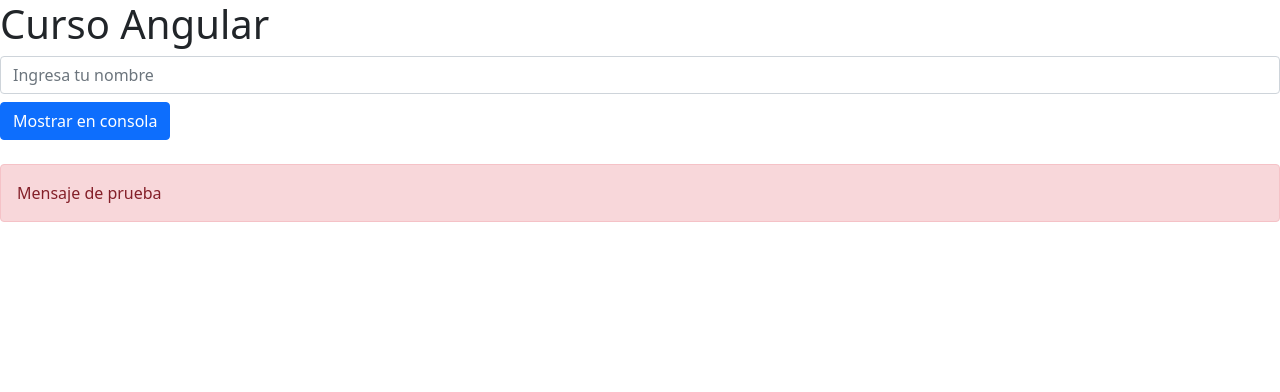
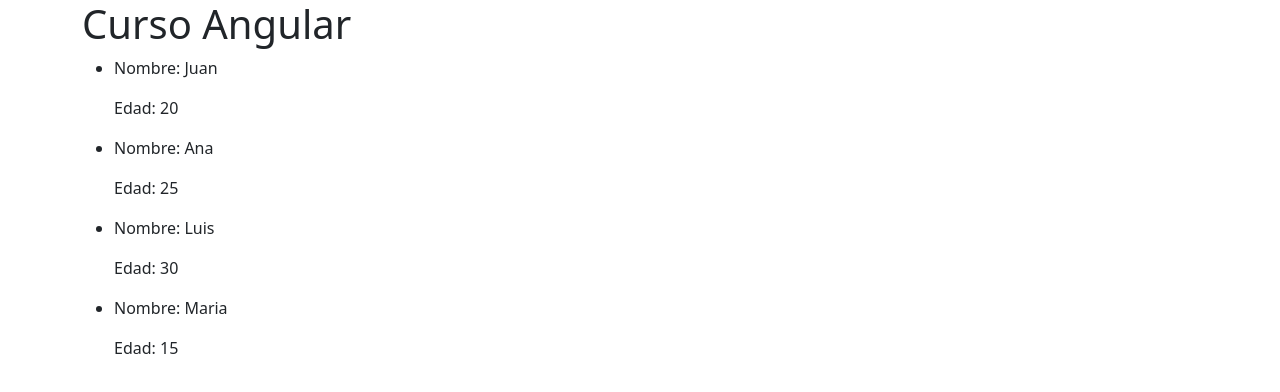
Before and after one commit to JuanSCaicedo/CursoAngular, an Angular app: page / in a window 1280 px wide. Shown: the top 392 px of the page. Built offline with nearby package versions, Linux system fonts and the light colour scheme.

Commit message:
usanso ngFor

```diff
--- a/src/app/app.component.html
+++ b/src/app/app.component.html
@@ -1,2 +1,4 @@
-<h1>{{title}}</h1>
-<app-formulario></app-formulario>
+<div class="container">
+    <h1>{{title}}</h1>
+    <app-bucles></app-bucles>
+</div>
--- a/src/app/app.module.ts
+++ b/src/app/app.module.ts
@@ -5,13 +5,15 @@
 import { ContadorComponent } from './contador/contador.component';
 import { BotonesComponent } from './botones/botones.component';
 import { FormularioComponent } from './formulario/formulario.component';
+import { BuclesComponent } from './bucles/bucles.component';
 
 @NgModule({
   declarations: [
     AppComponent,
     ContadorComponent,
     BotonesComponent,
-    FormularioComponent
+    FormularioComponent,
+    BuclesComponent
   ],
   imports: [
     BrowserModule
--- /dev/null
+++ b/src/app/bucles/bucles.component.html
@@ -0,0 +1,8 @@
+<div>
+    <ul>
+        <li *ngFor="let persona of personas">
+            <p>Nombre: {{persona.nombre}}</p>
+            <p>Edad: {{persona.edad}}</p>
+        </li>
+    </ul>
+</div>
--- /dev/null
+++ b/src/app/bucles/bucles.component.ts
@@ -0,0 +1,17 @@
+import { Component } from '@angular/core';
+import { Persona } from '../persona';
+
+@Component({
+  selector: 'app-bucles',
+  templateUrl: './bucles.component.html',
+  styleUrls: ['./bucles.component.css']
+})
+export class BuclesComponent {
+
+  personas: Persona[] = [
+    { nombre: 'Juan', edad:20 },
+    { nombre: 'Ana', edad:25 },
+    { nombre: 'Luis', edad:30 },
+    { nombre: 'Maria', edad:15 }
+  ];
+}
--- /dev/null
+++ b/src/app/persona.ts
@@ -0,0 +1,4 @@
+export interface Persona {
+    nombre: string;
+    edad: number;
+}
```
Also changed, not shown: src/app/bucles/bucles.component.css (added), 1 other file (tests, documents, lock files or other folders).
